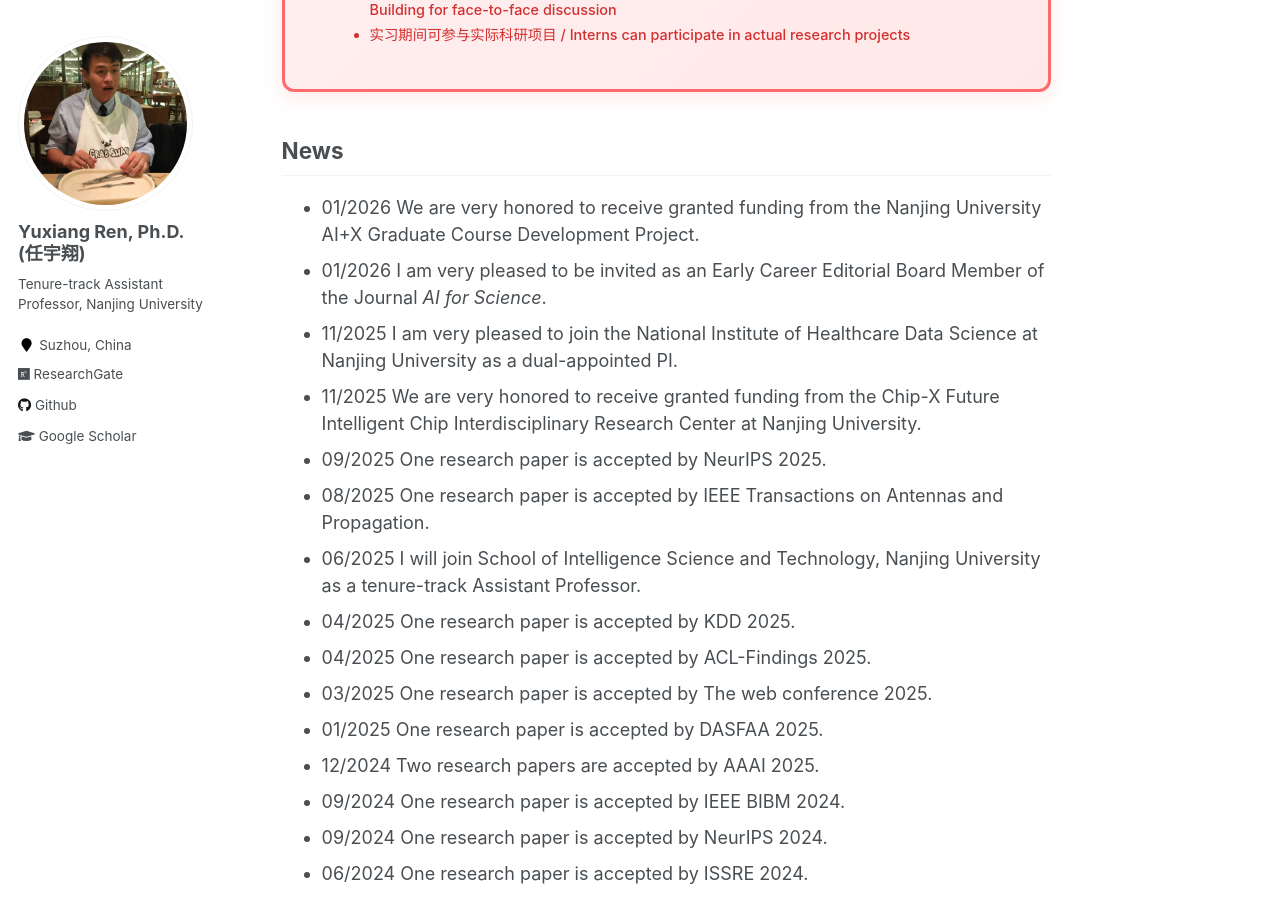
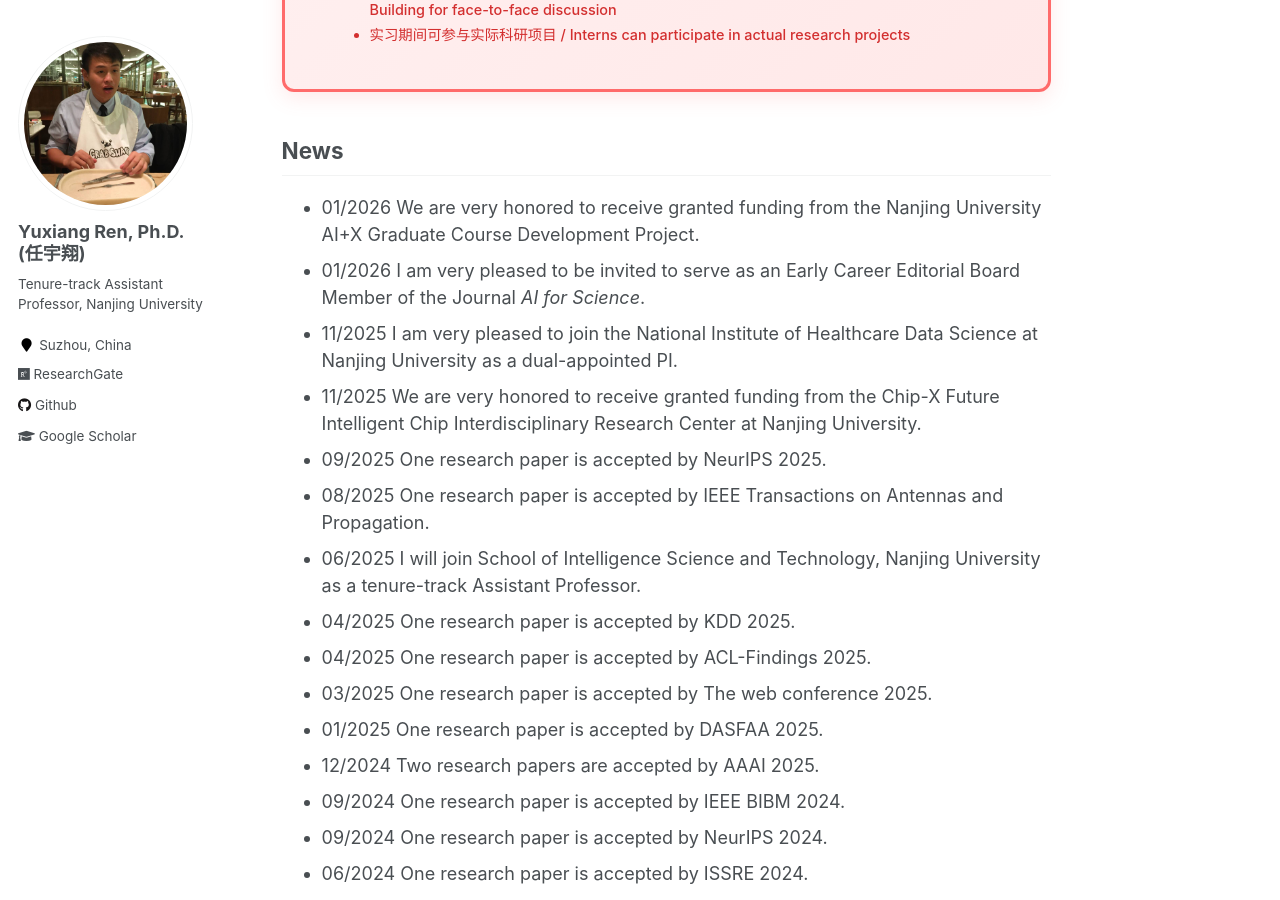
Before and after one commit to YuxiangRen/YuxiangRen.github.io, a Jekyll site: the page built from _pages/about.md, in a window 1280 px wide and 900 px high, scrolled down 1450 px. Built offline with Jekyll 4.4.1, drawn with Linux system fonts in a browser that asks for light colours.

Commit message:
2026-02-01

```diff
--- a/_pages/about.md
+++ b/_pages/about.md
@@ -63,7 +63,7 @@ My research interests primarily focus on AI4Science, Smart Grid Analytics, Multi
 News
 ------
 * 01/2026 We are very honored to receive granted funding from the Nanjing University AI+X Graduate Course Development Project.
-* 01/2026 I am very pleased to be invited as an Early Career Editorial Board Member of the Journal *AI for Science*.
+* 01/2026 I am very pleased to be invited to serve as an Early Career Editorial Board Member of the Journal *AI for Science*.
 * 11/2025 I am very pleased to join the National Institute of Healthcare Data Science at Nanjing University as a dual-appointed PI.
 * 11/2025 We are very honored to receive granted funding from the Chip-X Future Intelligent Chip Interdisciplinary Research Center at Nanjing University.
 * 09/2025 One research paper is accepted by NeurIPS 2025.
```
